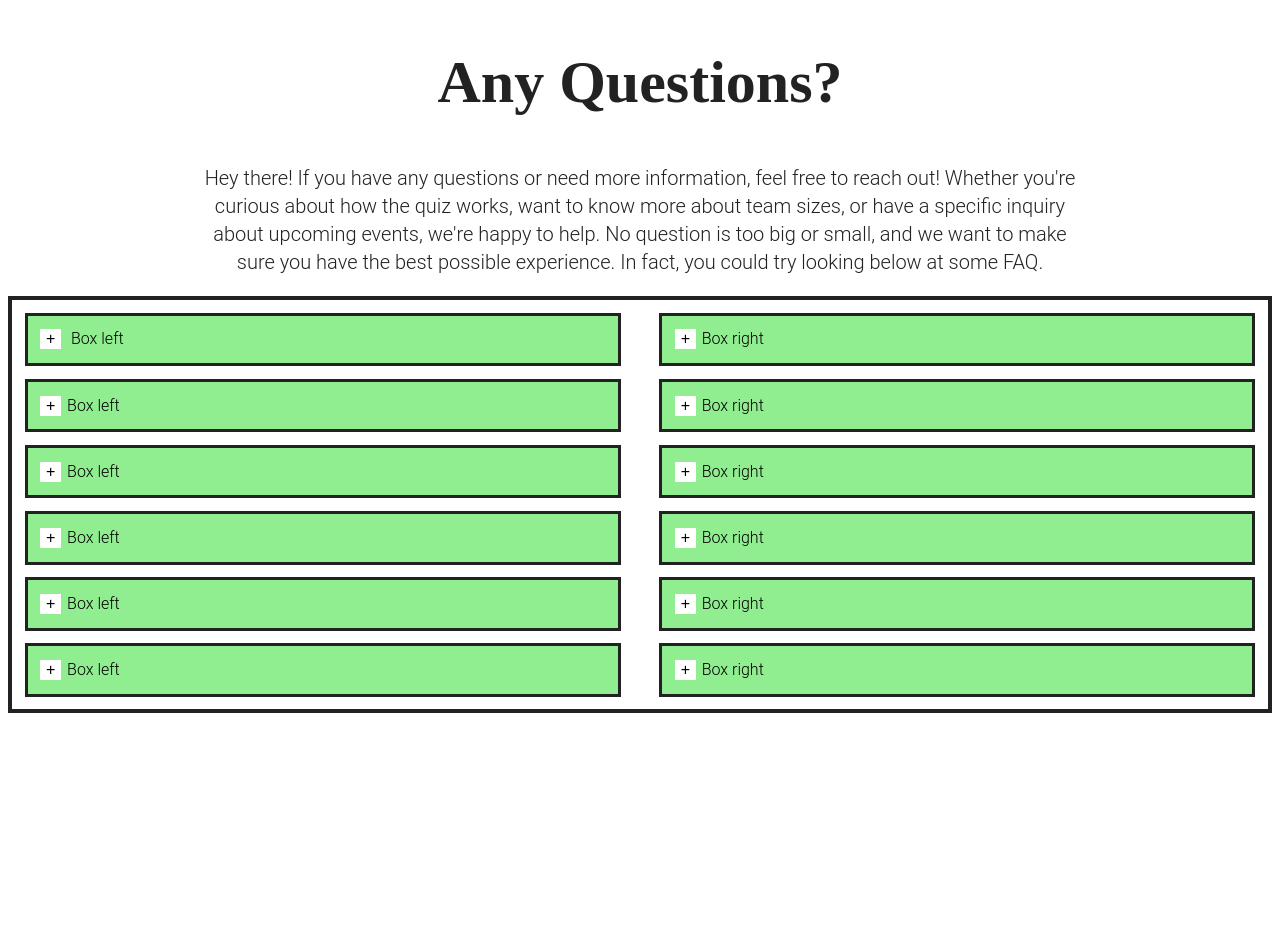
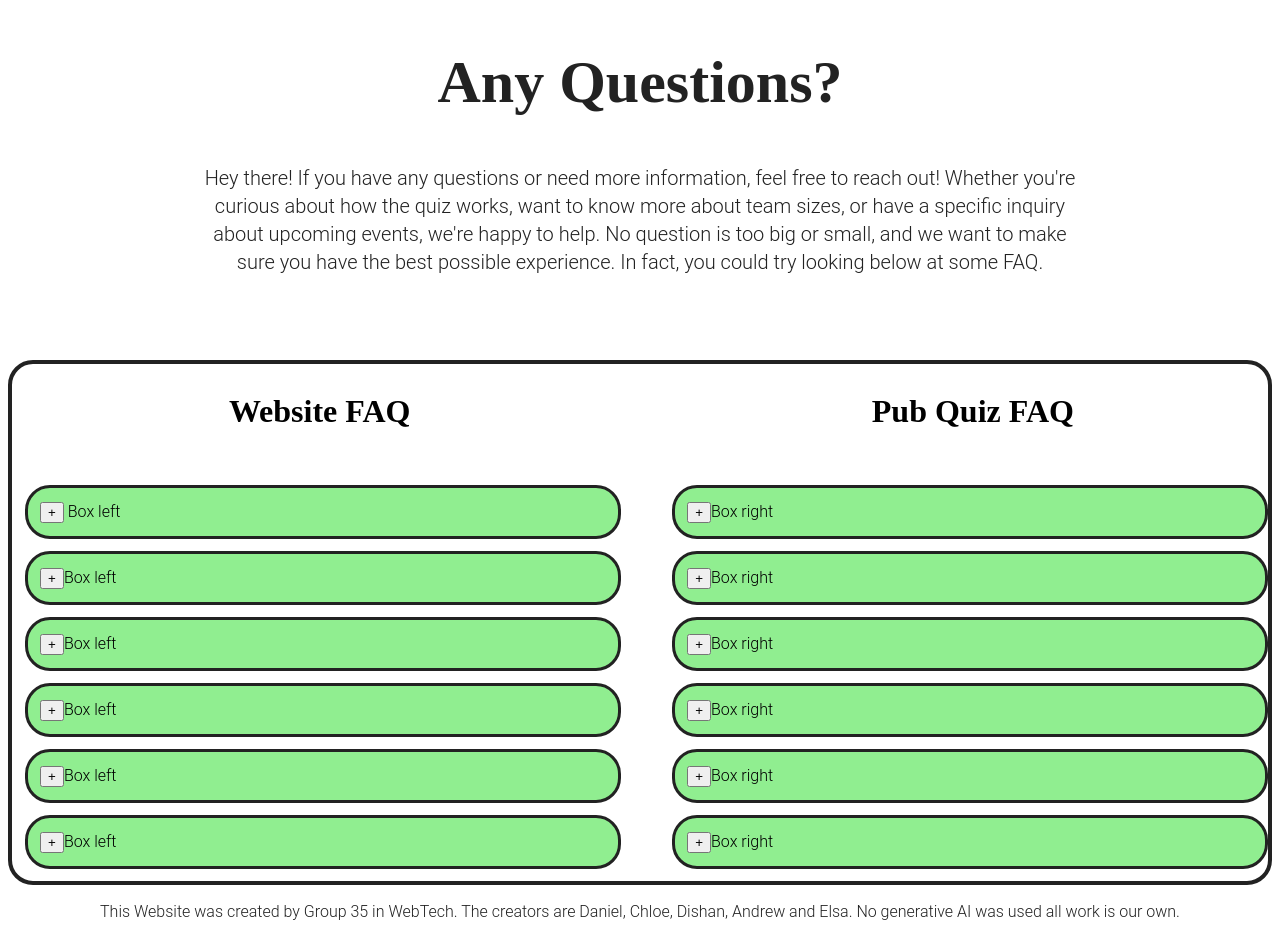
Before and after one commit to Daniel-Brennan05/Web_Tech, a website built with webpack: page index.html in a window 1280 px wide. Before the commit the page ends 800 px from the top, so only its background shows below. Built offline with nearby package versions, Linux system fonts and the light colour scheme.

Commit message:
Completed the basic html layout and made a start on some JavaScript that does not work as intended for now

```diff
--- a/css/style.css
+++ b/css/style.css
@@ -248,6 +248,7 @@ textarea {
 .FAQ_Heading{
   text-align: center;
   font-size: 60px;
+  font-family: SansSerif;
 }
 
 .FAQ_Paragraph{
@@ -255,6 +256,7 @@ textarea {
   font-size: 20px;
   padding-right: 15%;
   padding-left: 15%;
+  padding-bottom: 5%;
   font-family: "Roboto Light";
 }
 
@@ -262,19 +264,47 @@ textarea {
   border: 4px solid #222222;
   overflow: hidden;
   padding-bottom:1% ;
+  border-radius: 25px;
 
+}
+
+.FAQ_Category_Title_left{
+  text-align: center;
+  width: 45%;
+  float:left;
+  padding: 1%;
+  margin-top: 1%;
+  margin-left: 1%;
+  font-family: "SansSerif";
+  color:Black;
+  font-size: xx-large;
+
+}
+
+.FAQ_Category_Title_right{
+  text-align: center;
+  width: 45%;
+  float:right;
+  padding: 1%;
+  margin-top: 1%;
+  margin-left: 1%;
+  font-family: "SansSerif";
+  color:Black;
+  font-size: xx-large;
 }
 
 .FAQ_Box_Left{
   border: 3px solid #222222;
-  width:45%;
+  width: 45%;
   float:left;
   background:lightgreen;
   padding: 1%;
-  margin-top: 1%;
+  margin-top:1%;
   margin-left: 1%;
   font-family: "Roboto Light";
   color:Black;
+  border-radius: 25px;
+
 }
 
 .FAQ_Box_Right{
@@ -284,11 +314,21 @@ textarea {
   background:lightgreen;
   padding: 1%;
   margin-top:1%;
-  text-align: left;
+  margin-left: 1%;
   font-family: "Roboto Light";
   color:Black;
-  margin-right:1%;
+  border-radius: 25px;
+
 }
+
+
+.FAQ_Legal_Text{
+  text-align: center;
+  font-family: "Roboto Light";
+}
+
+
+<!--Buttons and that -->
 
 .FAQ_btn_Expand{
   background:white;
@@ -296,3 +336,8 @@ textarea {
   font-size: medium;
   margin-right: 1%;
 }
+
+.FAQ_btn_Expand:hover {
+  background-color: green;
+
+}
--- a/index.html
+++ b/index.html
@@ -38,8 +38,16 @@
   <!--In this div below is where the FAQ will be-->
   <div class="FAQ_Container_Big">
     <script src="js/app.js"></script>
+
+
+    <!-- Category titles-->
+    <h2 class="FAQ_Category_Title_left">Website FAQ</h2>
+    <h2 class="FAQ_Category_Title_right">Pub Quiz FAQ</h2>
+
+    <!--Question Boxes-->
     <!--First Row-->
-    <div class="FAQ_Box_Left"> <button class="FAQ_btn_Expand">+</button> Box left</div>
+
+    <div class="FAQ_Box_Left" id="FAQ_Box_Closed_Left"> <button class="FAQ_btn_Expand" id="FAQ_Button_Expand_Left">+</button> Box left</div>
     <div class="FAQ_Box_Right"><button class="FAQ_btn_Expand">+</button>Box right</div>
 
     <!--Second Row-->
@@ -62,9 +70,11 @@
     <div class="FAQ_Box_Left"><button class="FAQ_btn_Expand">+</button>Box left</div>
     <div class="FAQ_Box_Right"><button class="FAQ_btn_Expand">+</button>Box right</div>
 
+  </div>
 
-
-  </div>
+<p class="FAQ_Legal_Text">This Website was created by Group 35 in WebTech. The creators are Daniel, Chloe,
+  Dishan, Andrew and Elsa. No generative AI was used all work is our own.
+</p>
 
 </body>
 
--- a/js/app.js
+++ b/js/app.js
@@ -0,0 +1,16 @@
+//Get button
+
+const button = document.querySelector('#FAQ_Button_Expand_Left');
+
+
+//element to remove
+
+const elementsToRemove = document.querySelector("#FAQ_Box_Closed_Left");
+
+//click event listener
+
+button.addEventListener('click', () => {
+  //remove element(s)
+
+  elementsToRemove.remove();
+});
```
